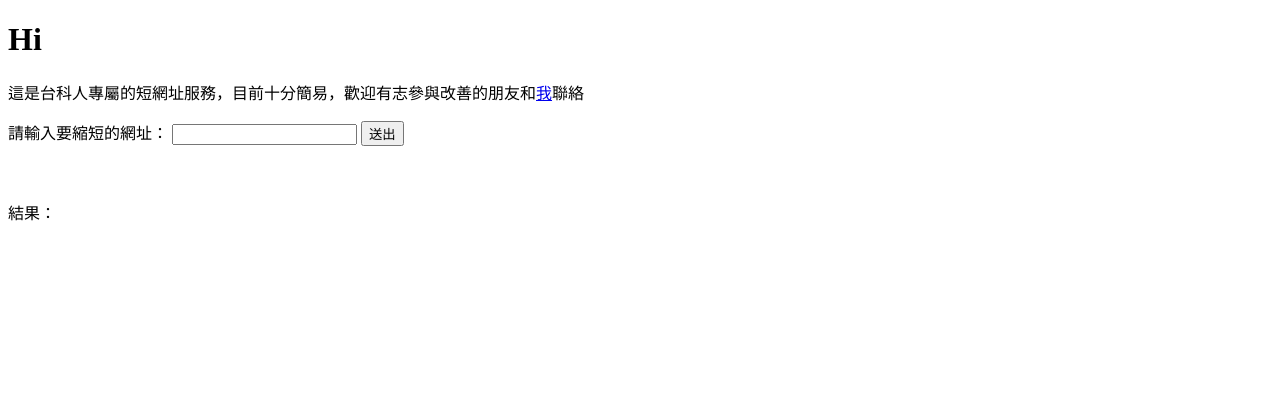
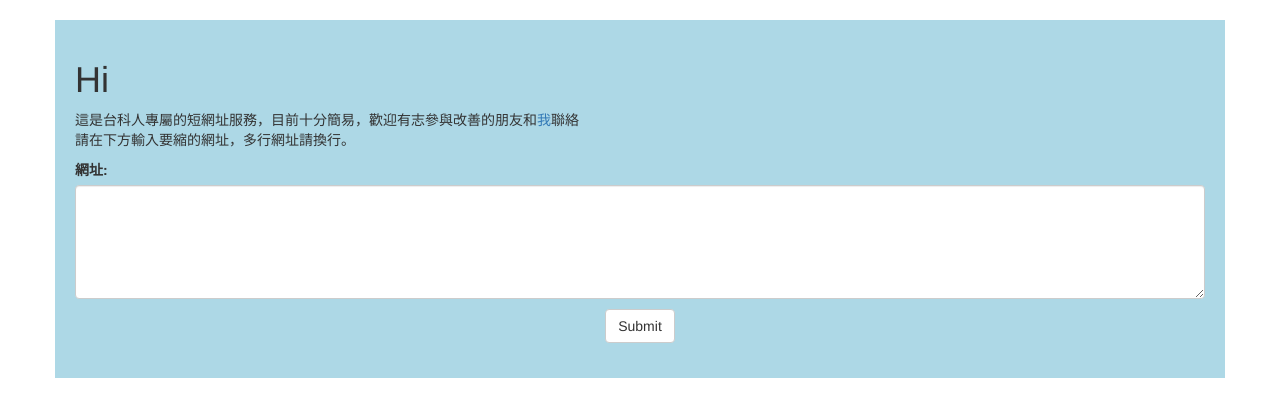
Before and after one commit to linroex/Short-Url, a Flask app: page / in a window 1280 px wide. Shown: the top 417 px of the page. Run offline with Flask 2, Linux system fonts and the light colour scheme; parts of the project's set-up code (start-up, migrations or seed data) failed here and were passed over; some libraries are stand-ins or nearby versions.

Commit message:
Template Modified

```diff
--- a/templates/index.html
+++ b/templates/index.html
@@ -3,31 +3,71 @@
 <head>
     <meta charset="UTF-8">
     <title>NTUST Shorten URL</title>
-    <script src="//code.jquery.com/jquery-1.11.3.min.js"></script>
+    <script src="http://code.jquery.com/jquery-1.11.3.min.js"></script>
+    <script type="text/javascript" src="https://maxcdn.bootstrapcdn.com/bootstrap/3.3.6/js/bootstrap.min.js"></script>
+    <link rel="stylesheet" type="text/css" href="https://maxcdn.bootstrapcdn.com/bootstrap/3.3.6/css/bootstrap.min.css" />
     <script>
-        $(document).ready(function() {
-            $('input:submit').click(function(e) {
-                e.preventDefault();
+    function getShortUrl(urls,i){
+        var shortUrl="";
+        if(urls.length<=i)
+        {
+            return 0;
+        }
+        $.ajax({
+               　　type: "post",
+               　　url: "./add",
+                   data:{'url':urls[i]},
+                   dataType: "json",
+               　　success: function(output){
+                        $("#result").html($("#result").html()+urls[i]+" to "+'<a href="'+output.url+'">'+output.url+'</a><br>');
+                        return 0;
+            　　　},
+                   error: function(){
 
-                $.post('/add', $('form').serialize(), function(resp) {
-                    $('input:text').val('');
-                    $('#result').text(resp.url);
-                })
-            })
-        })
+                        $("#result").html($("#result").html()+urls[i]+" to "+'Error!');
+                        return -1;
+        　　　    },
+                  complete: function(){getShortUrl(urls,i+1);}
+               });
+    }
+    function sendRequest(){
+        if($('#urls').val()=="")
+        {
+            $('.resultbox').hide();
+            return -1;
+        }
+        else
+        {
+            $('.resultbox').show();
+        }
+
+        getShortUrl($('#urls').val().split('\n'),0);
+
+    }
     </script>
+    <style>
+    .resultbox{
+        display: none;
+    }
+    </style>
 </head>
 <body>
-    <h1>Hi</h1>
-    <p>這是台科人專屬的短網址服務，目前十分簡易，歡迎有志參與改善的朋友和<a target="_blank" href="https://www.facebook.com/linroex">我</a>聯絡</p>
-
-    <form action="add" method="post">
-        請輸入要縮短的網址： <input type="text" name="url">
-        <input type="submit" value="送出">
-    </form>
-    <br>
-    <br>
-    <br>
-    結果：<p id="result"></p>
+    <div class="container">
+        <div class="row">
+                <div  id="content" style="margin-top:20px; background-color:lightblue; padding:20px; 10px; 20px; 10px;">
+                    <h1>Hi</h1>
+                    <p>
+                        這是台科人專屬的短網址服務，目前十分簡易，歡迎有志參與改善的朋友和<a target="_blank" href="https://www.facebook.com/linroex">我</a>聯絡<br>  請在下方輸入要縮的網址，多行網址請換行。
+                    </p>
+                    <div class="form-group">
+                        <label for="comment">網址:</label>
+                        <textarea class="form-control" rows="5" id="urls"></textarea>
+                        <button type="button" style="margin-top:10px;" class="center-block btn btn-default" onclick="sendRequest()">Submit</button>
+                    </div>
+                    <h4 class="resultbox">Result:</h4>
+                    <textarea id="result" class="resultbox form-control"></textarea>
+                </div>
+        </div>
+    </div>
 </body>
 </html>
```
